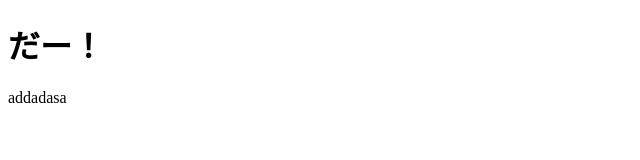
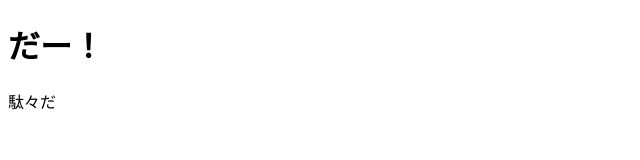
Before and after one commit to KeiSugihara/html, a plain HTML site: page index.html in a window 1280 px wide. Shown: the full height of the page, 0-640 px from the left. Drawn offline with Linux system fonts and the light colour scheme.

Commit message:
Revert "編集！"
This reverts commit 5b70e438be8a5fc0c9332b1a1780f2cf0ef97e78.

```diff
--- a/index.html
+++ b/index.html
@@ -9,6 +9,6 @@
   <body>
     <title>git始めたぜ！！</title>
     <h1>だー！</h1>
-    <p>addadasa</p>
+    <p>駄々だ</p>
   </body>
 </html>
```
